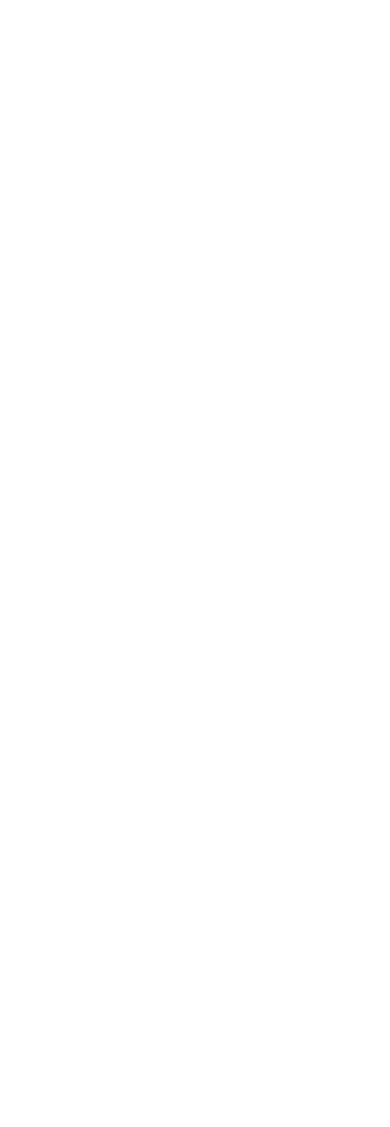
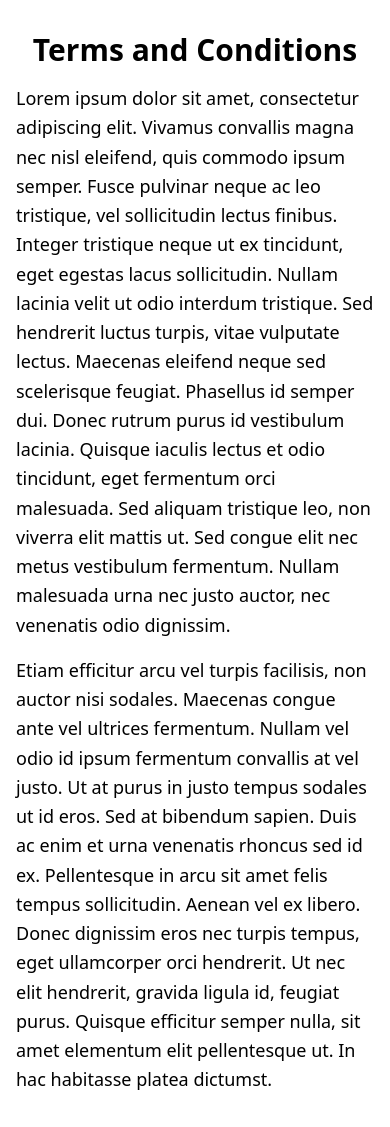
Before and after one commit to abhitech2002/Assessment-Frontend, a React (Create React App) app: page /terms-condition in a window 390 px wide. Before the commit this address had no page. Before the commit the page ends 844 px from the top, so only its background shows below. Built offline with nearby package versions, Linux system fonts and the light colour scheme.

Commit message:
feat: Add responsive design for small devices

```diff
--- a/src/App.tsx
+++ b/src/App.tsx
@@ -1,4 +1,5 @@
 import { BrowserRouter as Router, Routes, Route } from 'react-router-dom';
+import React from 'react';
 import {ToastContainer} from 'react-toastify'
 import 'react-toastify/dist/ReactToastify.css'
 import Welcome from './pages/Welcome';
@@ -7,6 +8,7 @@
 import Category from './pages/Category';
 import Friends from './pages/Friends'
 import Header from './components/Header';
+import TermsAndConditions from './pages/TermsCondition';
 
 function App(): JSX.Element {
   return (
@@ -20,6 +22,7 @@
             <Route path="/login" element={<Login />} />
             <Route path="/register" element={<Register />} />
             <Route path="/user/follow" element={<Friends />} />
+            <Route path='/terms-condition' element={<TermsAndConditions/>} />
           </Routes>
         </div>
       </Router>
--- a/src/pages/Login.tsx
+++ b/src/pages/Login.tsx
@@ -68,13 +68,13 @@
   return (
     <>
       <section className="max-w-screen-2xl mx-auto pt-4 pb-0 px-4">
-        <div className="grid grid-cols-2 gap-4">
+        <div className="grid grid-cols-2 sm:grid-cols-2 gap-4">
           {/* Left Side */}
-          <div className="col-span-1 flex flex-col justify-center w-1/2 ml-28">
-            <h1 className="text-3xl text-[#4B0082] mb-2 font-semibold h-9">
+          <div className="col-span-1 flex flex-col justify-center xl:w-1/2 2xl:w-1/2 lg:w-1/2 2xl:ml-28 xl:ml-28 lg:ml-28 md:ml-24 md:w-1/2">
+            <h1 className="text-3xl text-[#4B0082] mb-2 font-semibold">
               Sign In
             </h1>
-            <p className="text-[#9D9D9D] mb-10 font-medium h-6">
+            <p className="text-[#9D9D9D] mb-10 font-medium">
               Connect & Collect...!
             </p>
             <div className="flex flex-col items-center">
@@ -115,9 +115,11 @@
                     </label>
                   </div>
                   <div className="text-[#4B0082]">
+                    <button>
                     <a href="/" className="hover:underline font-normal">
                       Forget Password?
                     </a>
+                    </button>
                   </div>
                 </div>
                 <div className="text-center">
@@ -158,10 +160,8 @@
             </footer>
           </div>
           {/* Right Side */}
-          <div className="col-span-1 flex flex-col bg-gray-200 -m-0">
-            {" "}
-            {/* Right side container */}
-            <div className="p-4 rounded-t-lg ml-5">
+          <div className="col-span-1 flex flex-col bg-gray-200">
+            <div className="p-4 rounded-t-lg">
               <h1 className="text-3xl font-semibold text-[#4B0082] h-11">
                 Denaurlen
               </h1>
--- a/src/pages/Register.tsx
+++ b/src/pages/Register.tsx
@@ -90,17 +90,17 @@
   return (
     <>
       <section className="flex flex-col md:flex-row items-center justify-center min-h-screen">
-        <div className="grid grid-cols-2 gap-4">
-          <div className="col-span-1 flex flex-col justify-center w-full items-center">
-            <h1 className="text-3xl font-semibold h-9 text-[#4B0082] mb-2 mr-80">
+        <div className="grid grid-cols-1 md:grid-cols-2 gap-4">
+          <div className="flex flex-col justify-center w-full items-center md:mr-10">
+            <h1 className="text-3xl font-semibold text-[#4B0082] mb-2">
               Sign Up
             </h1>
-            <p className="text-[#9D9D9D] font-medium mb-8 mr-80 ml-10">
+            <p className="text-[#9D9D9D] font-medium mb-8">
               Connect & Collect...!
             </p>
             <form
               onSubmit={onSubmit}
-              className="shadow-md rounded px-8 pt-6 pb-8 mb-4 w-full max-w-md items-center"
+              className="shadow-md rounded px-8 pt-6 pb-8 mb-4 w-full max-w-md"
             >
               <div className="grid grid-cols-1 gap-4 mb-4">
                 <div className="flex flex-col md:flex-row gap-4">
@@ -225,7 +225,7 @@
                 />
                 <label htmlFor="termsAndConditions" className="text-gray-600">
                   Accept Terms & Conditions.{" "}
-                  <Link to="#" className="text-violet-600">
+                  <Link to="/terms-condition" className="text-[#4B0082]">
                     Click Here
                   </Link>
                 </label>
@@ -233,7 +233,11 @@
               <div className="flex items-center justify-center">
                 <button
                   type="submit"
-                  className="bg-[#4B0082] hover:bg-[#4c0082d5] text-white w-full font-bold py-2 px-4 rounded focus:outline-none focus:shadow-outline"
+                  className={`${
+                    termsAndConditions
+                      ? "bg-[#4B0082] hover:bg-[#4c0082d5]"
+                      : "bg-violet-500 hover:bg-violet-700"
+                  } text-white w-full font-bold py-2 px-4 rounded focus:outline-none focus:shadow-outline`}
                   disabled={!termsAndConditions}
                 >
                   Sign Up
@@ -253,10 +257,8 @@
               <p>Denaurlen Copyright @ 2021, All Rights Reserved</p>
             </footer>
           </div>
-          <div className="col-span-1 flex flex-col bg-gray-200 -m-0">
-            {" "}
-            {/* Right side container */}
-            <div className="p-4 rounded-t-lg ml-5">
+          <div className="hidden md:flex flex-col bg-gray-200">
+            <div className="p-4 rounded-t-lg">
               <h1 className="text-3xl font-semibold text-[#4B0082] h-11">
                 Denaurlen
               </h1>
--- /dev/null
+++ b/src/pages/TermsCondition.tsx
@@ -0,0 +1,37 @@
+import React from "react";
+
+const TermsAndConditions: React.FC = () => {
+  return (
+    <div className="max-w-2xl mx-auto px-4 py-8 items-center">
+      <h1 className="text-3xl font-bold mb-4 items-center text-center">Terms and Conditions</h1>
+      <div className="text-lg leading-relaxed">
+        <p className="mb-4">
+          Lorem ipsum dolor sit amet, consectetur adipiscing elit. Vivamus
+          convallis magna nec nisl eleifend, quis commodo ipsum semper. Fusce
+          pulvinar neque ac leo tristique, vel sollicitudin lectus finibus.
+          Integer tristique neque ut ex tincidunt, eget egestas lacus
+          sollicitudin. Nullam lacinia velit ut odio interdum tristique. Sed
+          hendrerit luctus turpis, vitae vulputate lectus. Maecenas eleifend
+          neque sed scelerisque feugiat. Phasellus id semper dui. Donec rutrum
+          purus id vestibulum lacinia. Quisque iaculis lectus et odio tincidunt,
+          eget fermentum orci malesuada. Sed aliquam tristique leo, non viverra
+          elit mattis ut. Sed congue elit nec metus vestibulum fermentum. Nullam
+          malesuada urna nec justo auctor, nec venenatis odio dignissim.
+        </p>
+        <p>
+          Etiam efficitur arcu vel turpis facilisis, non auctor nisi sodales.
+          Maecenas congue ante vel ultrices fermentum. Nullam vel odio id ipsum
+          fermentum convallis at vel justo. Ut at purus in justo tempus sodales
+          ut id eros. Sed at bibendum sapien. Duis ac enim et urna venenatis
+          rhoncus sed id ex. Pellentesque in arcu sit amet felis tempus
+          sollicitudin. Aenean vel ex libero. Donec dignissim eros nec turpis
+          tempus, eget ullamcorper orci hendrerit. Ut nec elit hendrerit, gravida
+          ligula id, feugiat purus. Quisque efficitur semper nulla, sit amet
+          elementum elit pellentesque ut. In hac habitasse platea dictumst.
+        </p>
+      </div>
+    </div>
+  );
+};
+
+export default TermsAndConditions;
```
